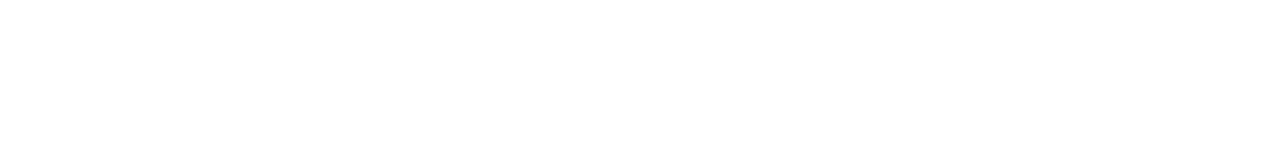
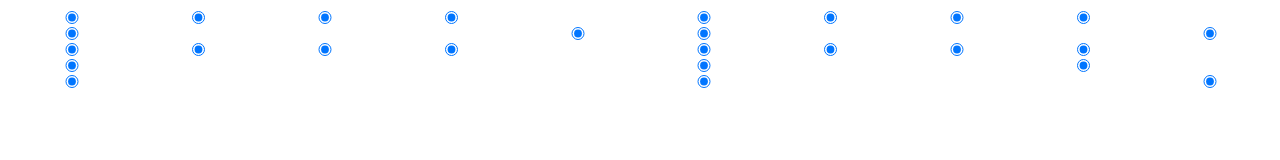
Before and after one commit to duskvirkus/form, a plain HTML site: page form.html in a window 1280 px wide. Drawn offline with Linux system fonts and the light colour scheme.

Commit message:
started form and text pages

```diff
--- /dev/null
+++ b/form.css
@@ -0,0 +1,6 @@
+
+#pr-container {
+  display: grid;
+  grid-template-columns: repeat(10, 1fr);
+  grid-template-rows: repeat(5, 1fr);
+}
--- a/form.html
+++ b/form.html
@@ -4,8 +4,54 @@
   <meta charset="UTF-8">
   <meta name="viewport" content="width=device-width, initial-scale=1.0">
   <title>Form</title>
+
+  <link rel="stylesheet" href="form.css">
 </head>
 <body>
 
+
+  <div id="pr-container">
+
+    <input type="radio" checked style="grid-column: 1; grid-row: 1;" onclick="newWindow('text.html')">
+    <input type="radio" checked style="grid-column: 1; grid-row: 2;" onclick="newWindow('text.html')">
+    <input type="radio" checked style="grid-column: 1; grid-row: 3;" onclick="newWindow('text.html')">
+    <input type="radio" checked style="grid-column: 1; grid-row: 4;" onclick="newWindow('text.html')">
+    <input type="radio" checked style="grid-column: 1; grid-row: 5;" onclick="newWindow('text.html')">
+
+    <input type="radio" checked style="grid-column: 2; grid-row: 1;" onclick="newWindow('text.html')">
+    <input type="radio" checked style="grid-column: 2; grid-row: 3;" onclick="newWindow('text.html')">
+
+    <input type="radio" checked style="grid-column: 3; grid-row: 1;" onclick="newWindow('text.html')">
+    <input type="radio" checked style="grid-column: 3; grid-row: 3;" onclick="newWindow('text.html')">
+
+    <input type="radio" checked style="grid-column: 4; grid-row: 1;" onclick="newWindow('text.html')">
+    <input type="radio" checked style="grid-column: 4; grid-row: 3;" onclick="newWindow('text.html')">
+
+    <input type="radio" checked style="grid-column: 5; grid-row: 2;" onclick="newWindow('text.html')">
+
+
+    <input type="radio" checked style="grid-column: 6; grid-row: 1;" onclick="newWindow('text.html')">
+    <input type="radio" checked style="grid-column: 6; grid-row: 2;" onclick="newWindow('text.html')">
+    <input type="radio" checked style="grid-column: 6; grid-row: 3;" onclick="newWindow('text.html')">
+    <input type="radio" checked style="grid-column: 6; grid-row: 4;" onclick="newWindow('text.html')">
+    <input type="radio" checked style="grid-column: 6; grid-row: 5;" onclick="newWindow('text.html')">
+
+    <input type="radio" checked style="grid-column: 7; grid-row: 1;" onclick="newWindow('text.html')">
+    <input type="radio" checked style="grid-column: 7; grid-row: 3;" onclick="newWindow('text.html')">
+
+    <input type="radio" checked style="grid-column: 8; grid-row: 1;" onclick="newWindow('text.html')">
+    <input type="radio" checked style="grid-column: 8; grid-row: 3;" onclick="newWindow('text.html')">
+
+    <input type="radio" checked style="grid-column: 9; grid-row: 1;" onclick="newWindow('text.html')">
+    <input type="radio" checked style="grid-column: 9; grid-row: 3;" onclick="newWindow('text.html')">
+    <input type="radio" checked style="grid-column: 9; grid-row: 4;" onclick="newWindow('text.html')">
+
+    <input type="radio" checked style="grid-column: 10; grid-row: 2;" onclick="newWindow('text.html')">
+    <input type="radio" checked style="grid-column: 10; grid-row: 5;" onclick="newWindow('text.html')">
+
+  </div>
+
+  <script src="./form.js"></script>
+
 </body>
 </html>
--- /dev/null
+++ b/form.js
@@ -0,0 +1,4 @@
+
+function newWindow(url) {
+  window.open (url, "newWindow", "menubar=no,status=yes,location=no,toolbar=no,scrollbars=yes,width=800,height=600");
+}
```
Also changed, not shown: index.html (+2 -2 lines), text.html (added, +11 -0 lines).
